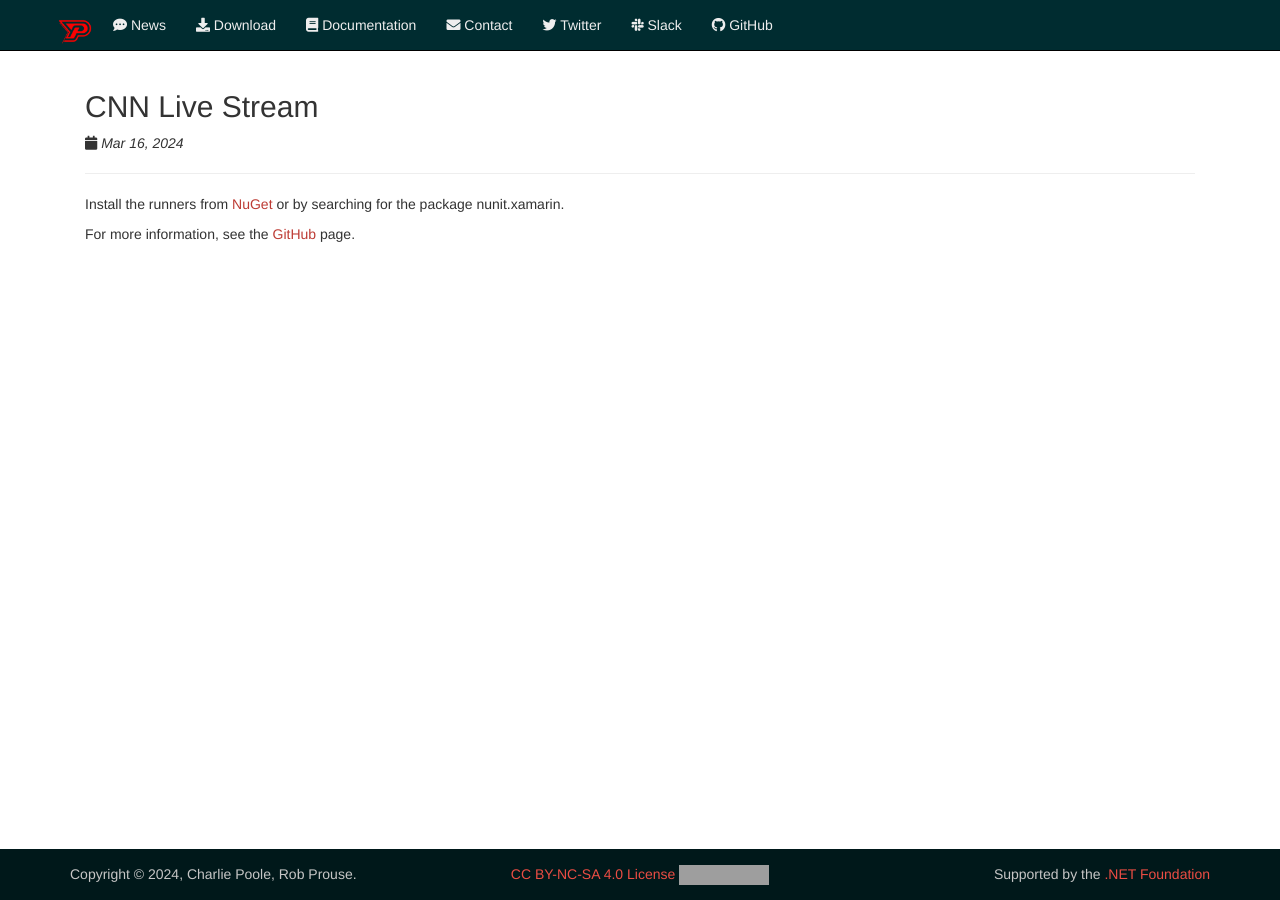
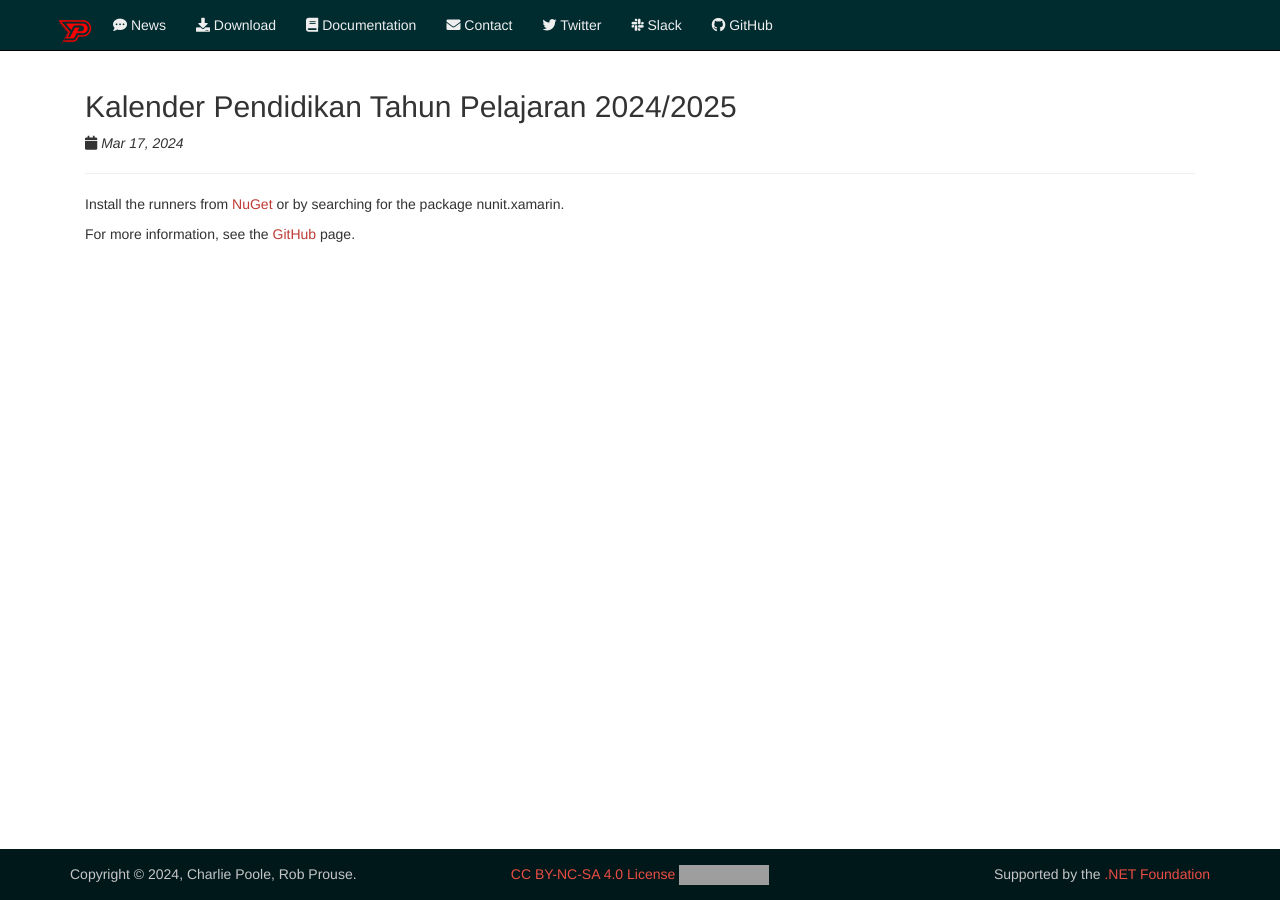
Before and after one commit to games-online-free/webtes, a Jekyll site: the page built from _posts/2024-03-17-kalender-pendidikan-tahun-pelajaran.md, in a window 1280 px wide. Built offline with Jekyll 4.4.1, drawn with Linux system fonts in a browser that asks for light colours; nearby versions of some CDN libraries; grey boxes are pictures that could not be loaded.

Commit message:
Update and rename 2024-03-16-cnn-live.md to 2024-03-17-kalender-pendidikan-tahun-pelajaran.md

```diff
--- a/_posts/2024-03-16-cnn-live.md
+++ b/_posts/2024-03-17-kalender-pendidikan-tahun-pelajaran.md
@@ -1,7 +1,7 @@
 ---
 layout: post
-title:  "CNN Live Stream"
-date:   2024-03-16 12:00:00 -0000
+title:  "Kalender Pendidikan Tahun Pelajaran 2024/2025"
+date:   2024-03-17 12:00:00 -0000
 categories: news
 ---
 Install the runners from [NuGet](https://www.nuget.org/packages/nunit.xamarin/) or by searching for the package nunit.xamarin.
```
